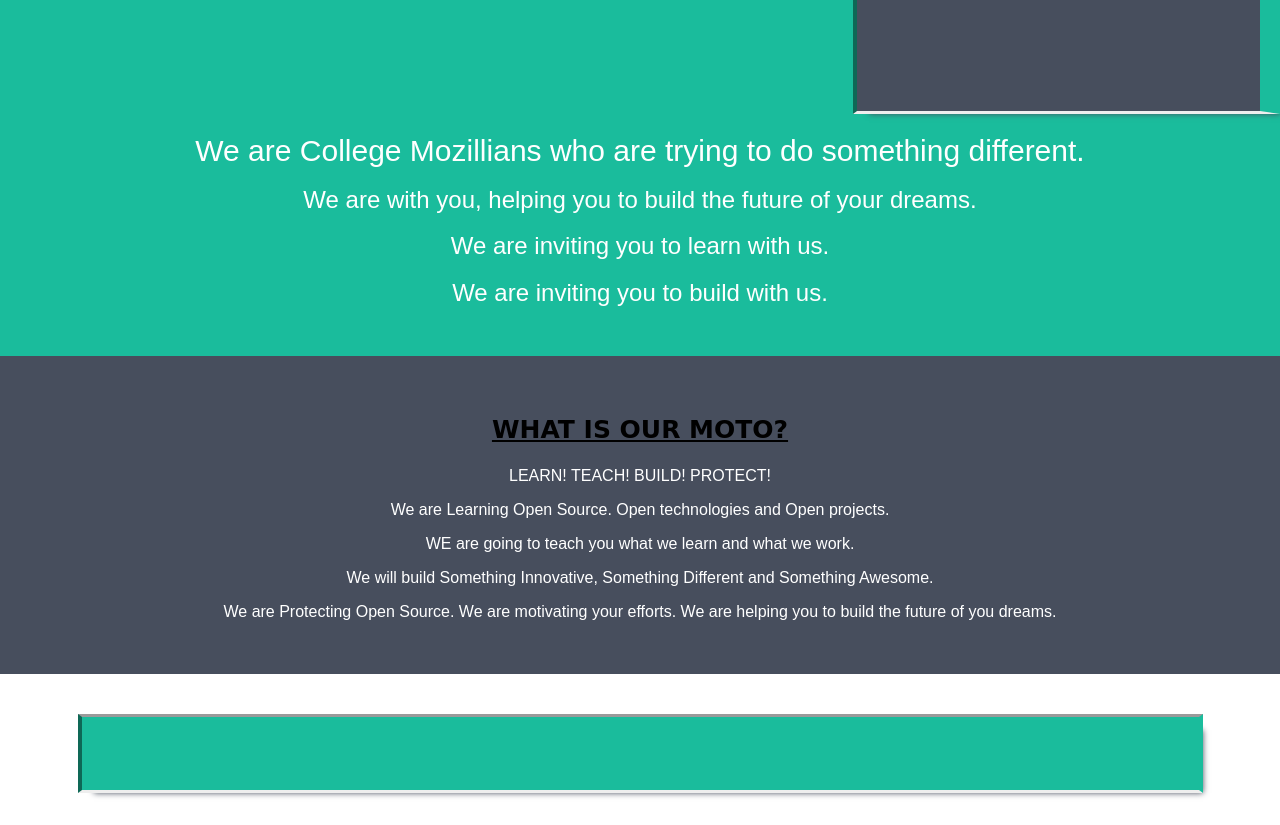
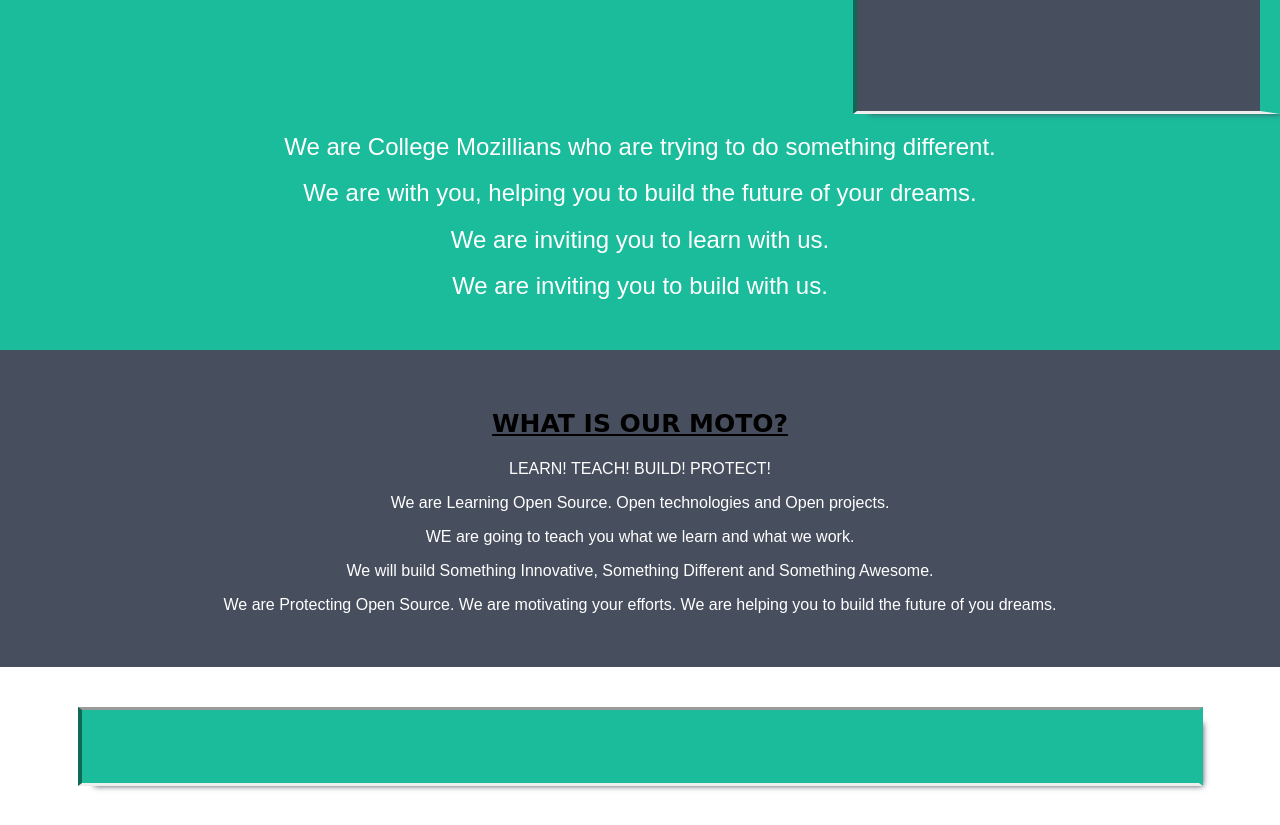
Before and after one commit to parth0595/website, a plain HTML site: page web1.html in a window 1280 px wide. Shown: the part 980-1805 px from the top of the page. Drawn offline with nearby package versions, Linux system fonts and the light colour scheme.

Commit message:
minor changes done1

```diff
--- a/web1.html
+++ b/web1.html
@@ -308,7 +308,7 @@
 
   </div>
 </p>
-<h2>We are College Mozillians who are trying to do something different.</h3>
+<h3>We are College Mozillians who are trying to do something different.</h3>
 
   <h3>We are with you, helping you to build the future of your dreams.</h3>
   <h3>We are inviting you to learn with us.</h3>
```
